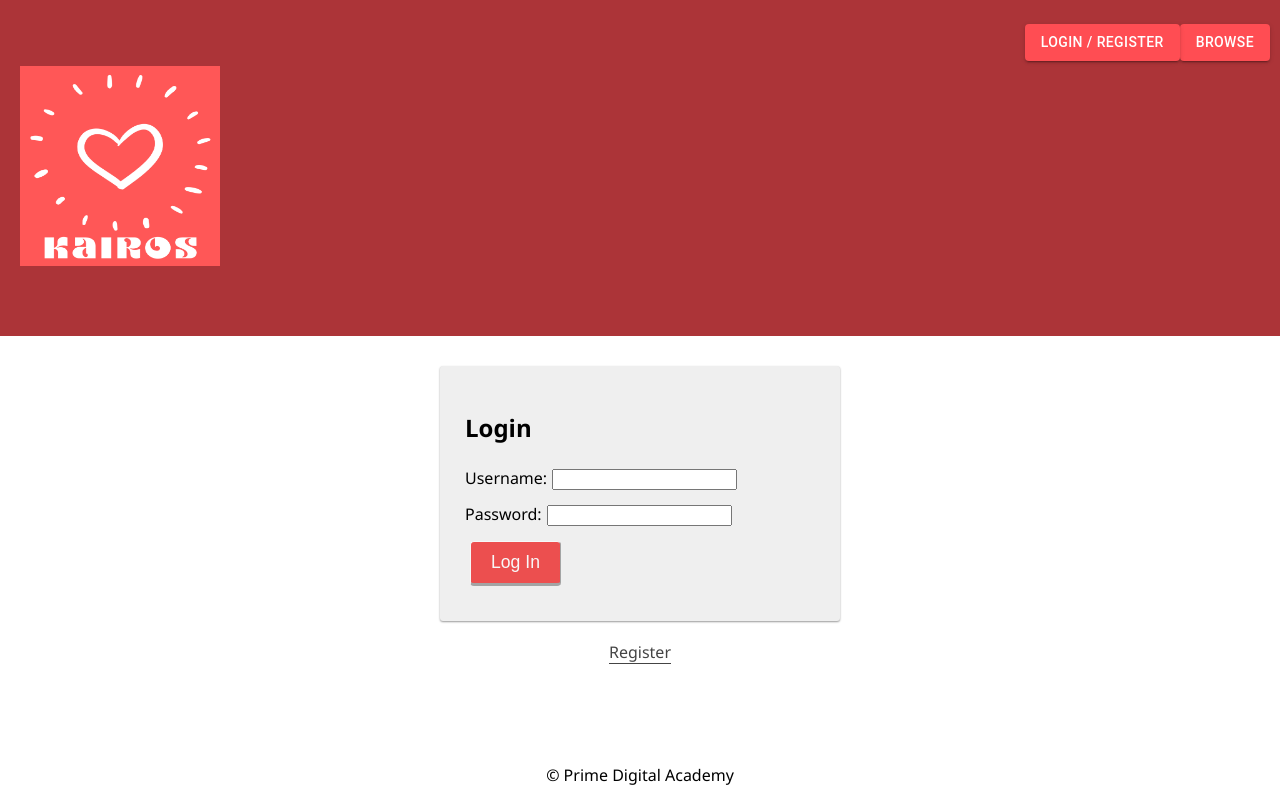
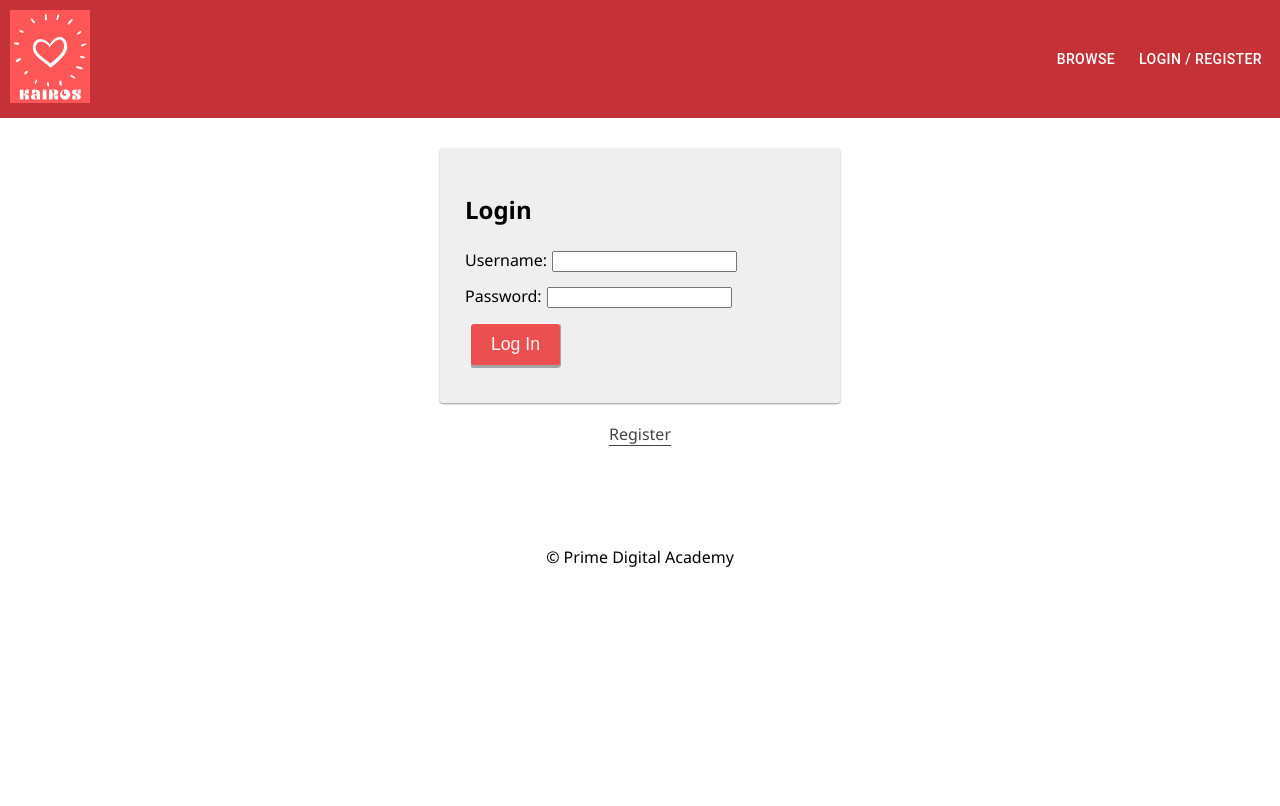
Before and after one commit to trevorks1/kairos-ts-project, a React app: page /#/user in a window 1280 px wide. Built offline with nearby package versions, Linux system fonts and the light colour scheme; no server answers.

Commit message:
adding grid and buttons to the navbar

```diff
--- a/src/components/App/App.js
+++ b/src/components/App/App.js
@@ -37,7 +37,7 @@ const customTheme = createMuiTheme({
     },
     secondary: {
       // light: '',
-      main: '#DBDBDB',
+      main: '#FFFFFF',
       // dark: '',
       // contrastText: '',
     },
--- a/src/components/Nav/Nav.css
+++ b/src/components/Nav/Nav.css
@@ -1,32 +1,15 @@
-.nav-title {
-  font-size: 50px;
-  font-weight: 700;
-  display: inline-block;
-  color: #f2f2f2;
-  padding-left: 10px;
-  text-shadow: #1a0c0c;
-}
-
 .nav {
   margin: 0 0 30px;
-  background-color: #ac3438;
+  padding: 10px;
+  background-color: #c43237;
   overflow: hidden;
 }
 
 .nav-logo {
-  padding: 24px 10px;
-  float: left;
+  width: 80px;
 }
 
 .nav-link {
-  float: left;
-  color: #f2f2f2;
-  background-color: #ac3438;
-  text-align: center;
-  padding: 24px 10px;
-  text-decoration: none;
-  font-size: 15px;
-
   /* these last two make the logout button in
   the nav bar look like another link */
   border: none;
@@ -39,7 +22,5 @@
 }
 
 .nav-right {
-  float: right;
-  padding: 24px 10px;
-  margin: auto;
+  text-align: right;
 }
--- a/src/components/Nav/Nav.js
+++ b/src/components/Nav/Nav.js
@@ -5,65 +5,76 @@ import LogOutButton from '../LogOutButton/LogOutButton';
 import './Nav.css';
 import mapStoreToProps from '../../redux/mapStoreToProps';
 import { Button, Grid, ButtonGroup } from '@material-ui/core';
+import { useHistory } from 'react-router-dom';
 
 const Nav = (props) => {
   let loginLinkData = {
     path: '/login',
     text: 'Login / Register',
   };
+  let history = useHistory();
 
   if (props.store.user.id != null) {
     loginLinkData.path = '/user';
     loginLinkData.text = 'Profile';
   }
 
+  const clickToNav = (url) => (event) => {
+    history.push(url);
+  };
+
   return (
     <div className="nav">
+      <Grid container spacing={1} justify="space-between" alignItems="center">
+        <Grid item>
           <Link to="/home">
-        <h2 className="nav-title">
-          <img
-            className="nav-logo"
-            src="kairoslogo.png"
-            alt="kairos"
-            width="200"
-            height="200"
-          ></img>
-        </h2>
+            <img className="nav-logo" src="kairoslogo.png" alt="kairos" />
           </Link>
-      <div className="nav-right">
+        </Grid>
+        <Grid item className="nav-right">
+          <Grid container spacing={1} justify="flex-end" alignItems="center">
             {/* the About link for organization seems pointless because with
         auth redirect they end up getting directed to /user
         we might have address this*/}
             {props.store.user.access_level_id === 2 && (
-          <Button size="medium" color="primary" to="/home">
+              <Grid item>
+                <Button
+                  size="medium"
+                  color="secondary"
+                  to="/home"
+                  onClick={clickToNav('/about')}
+                >
                   About
                 </Button>
+              </Grid>
             )}
             {props.store.user.id == null && (
+              <Grid item>
                 <Button
                   size="medium"
-            color="primary"
-            variant="contained"
-            to="/browse-causes"
+                  color="secondary"
+                  onClick={clickToNav('/browse-causes')}
                 >
                   Browse
                 </Button>
+              </Grid>
             )}
             {props.store.user.access_level_id === 3 && (
+              <Grid item>
                 <Button
                   size="medium"
-            color="primary"
-            variant="contained"
-            to="/browse-causes"
+                  color="secondary"
+                  onClick={clickToNav('/browse-causes')}
                 >
                   Browse
                 </Button>
+              </Grid>
             )}
+            <Grid item>
               <Button
-          color="primary"
+                color="secondary"
                 size="medium"
                 className="nav-link"
-          variant="contained"
                 to={loginLinkData.path}
               >
                 {/* Show this link if they are logged in or not,
@@ -71,20 +82,25 @@ const Nav = (props) => {
           and call this link 'Login / Register' if they are not */}
                 {loginLinkData.text}
               </Button>
+            </Grid>
             {/* Show the link to the info page and the logout button if the user is logged in */}
             {props.store.user.id && (
               <>
                 {/* <Link className="nav-link" to="/info">
               Info Page
             </Link> */}
+                <Grid item>
                   <LogOutButton className="nav-link" />
+                </Grid>
               </>
             )}
             {/* Always show this link since the about page is not protected */}
             {/* <Link className="nav-link" to="/about">
           About
         </Link> */}
-      </div>
+          </Grid>
+        </Grid>
+      </Grid>
     </div>
   );
 };
```
Lines whose indentation alone changed are shown as unchanged.
